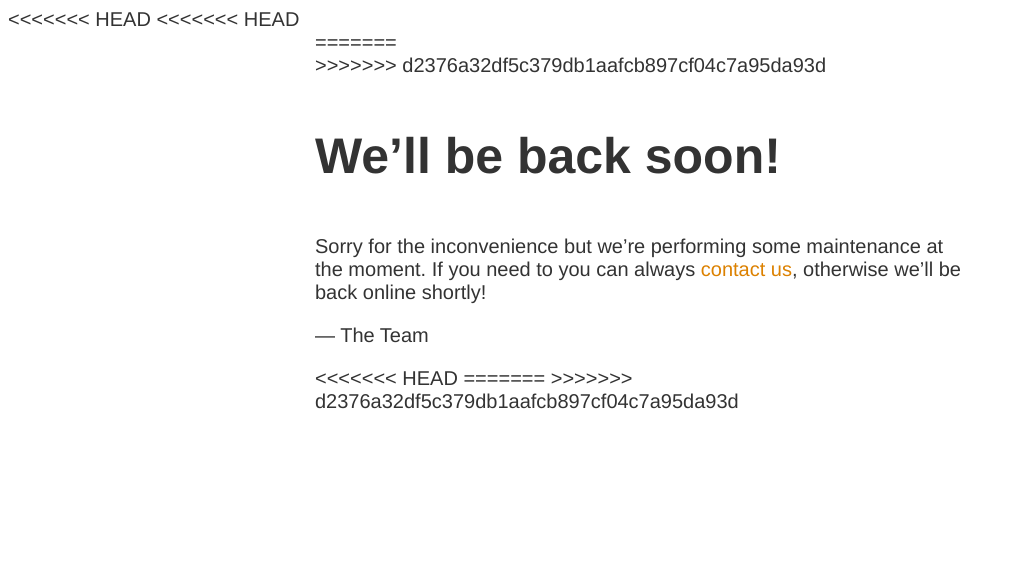
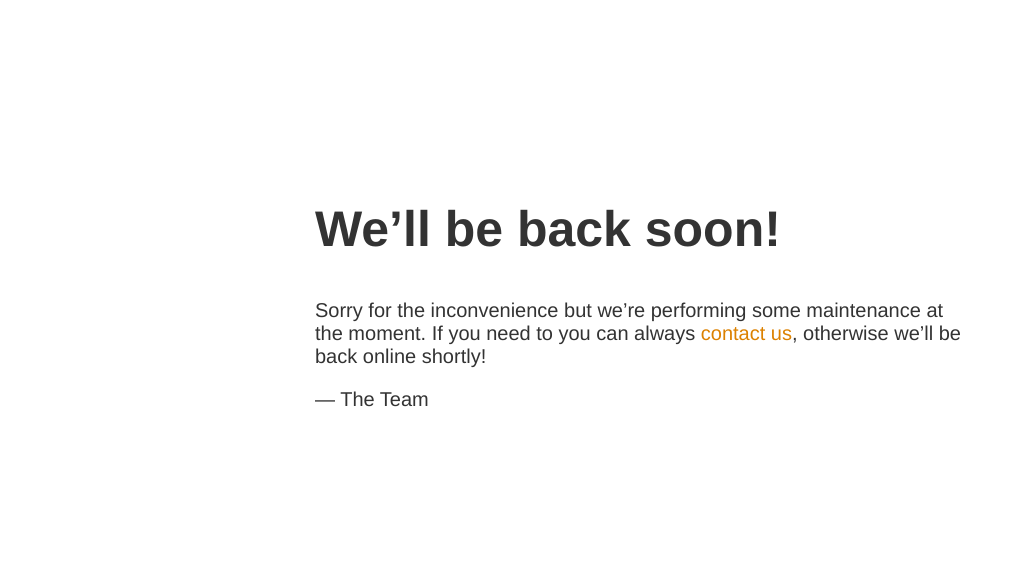
Before and after one commit to bishnulamsal/bishnulamsal, a plain HTML site: page index.html in a window 1280 px wide. Shown: the whole page, without its empty margins (0-1014 px from the left). Drawn offline with Linux system fonts and the light colour scheme.

Commit message:
Update index.html

```diff
--- a/index.html
+++ b/index.html
@@ -1,4 +1,3 @@
-<<<<<<< HEAD
 <!DOCTYPE html>
 <!-- www.aron.com.np -->
 <html lang="en"><head><meta http-equiv="Content-Type" content="text/html; charset=UTF-8">
@@ -23,11 +22,6 @@
 
     <!-- Styles -->
    <style>
-=======
-<!doctype html>
-<title>Site Maintenance</title>
-<style>
->>>>>>> d2376a32df5c379db1aafcb897cf04c7a95da93d
   body { text-align: center; padding: 150px; }
   h1 { font-size: 50px; }
   body { font: 20px Helvetica, sans-serif; color: #333; }
@@ -35,26 +29,19 @@
   a { color: #dc8100; text-decoration: none; }
   a:hover { color: #333; text-decoration: none; }
 </style>
-<<<<<<< HEAD
 
 	<!-- Favicon  -->
     <link rel="icon" href="./images/favicon.jpg">
 </head>
 <body>
 
-    <article>
-=======
-
 <article>
->>>>>>> d2376a32df5c379db1aafcb897cf04c7a95da93d
     <h1>We&rsquo;ll be back soon!</h1>
     <div>
         <p>Sorry for the inconvenience but we&rsquo;re performing some maintenance at the moment. If you need to you can always <a href="mailto:blamsal37@gmail.com">contact us</a>, otherwise we&rsquo;ll be back online shortly!</p>
         <p>&mdash; The Team</p>
     </div>
 </article>
-<<<<<<< HEAD
+
 
 </body></html>
-=======
->>>>>>> d2376a32df5c379db1aafcb897cf04c7a95da93d
```
